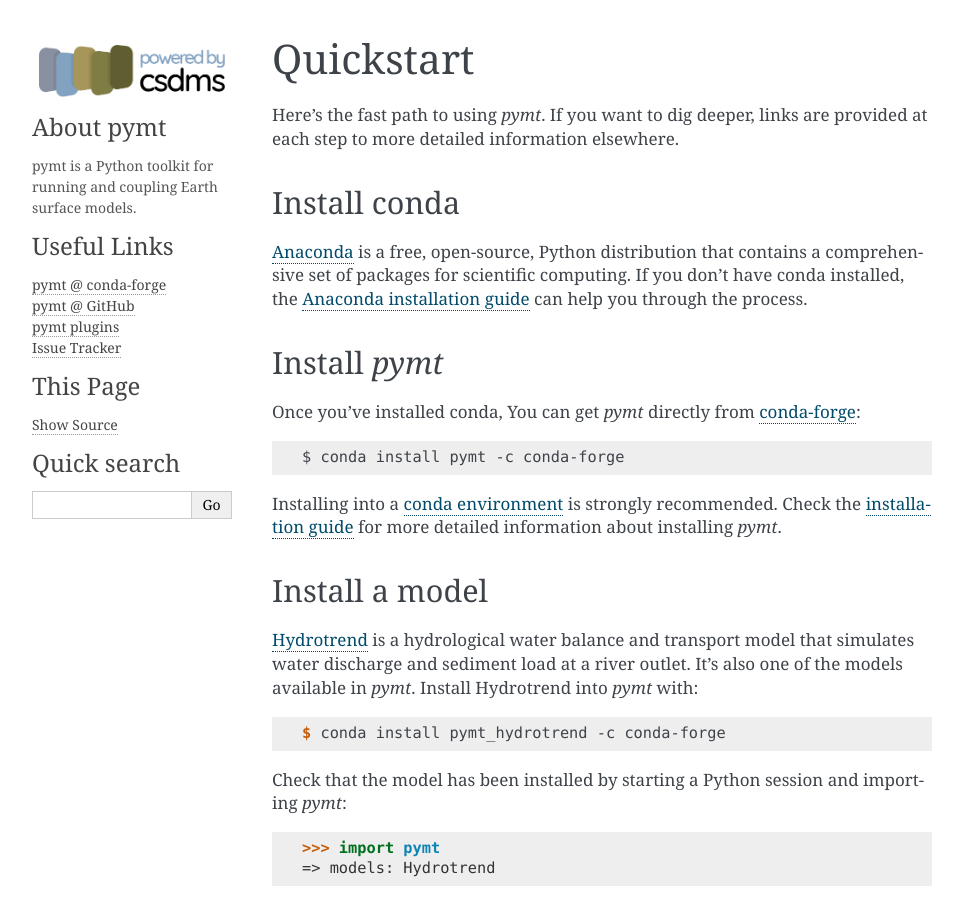
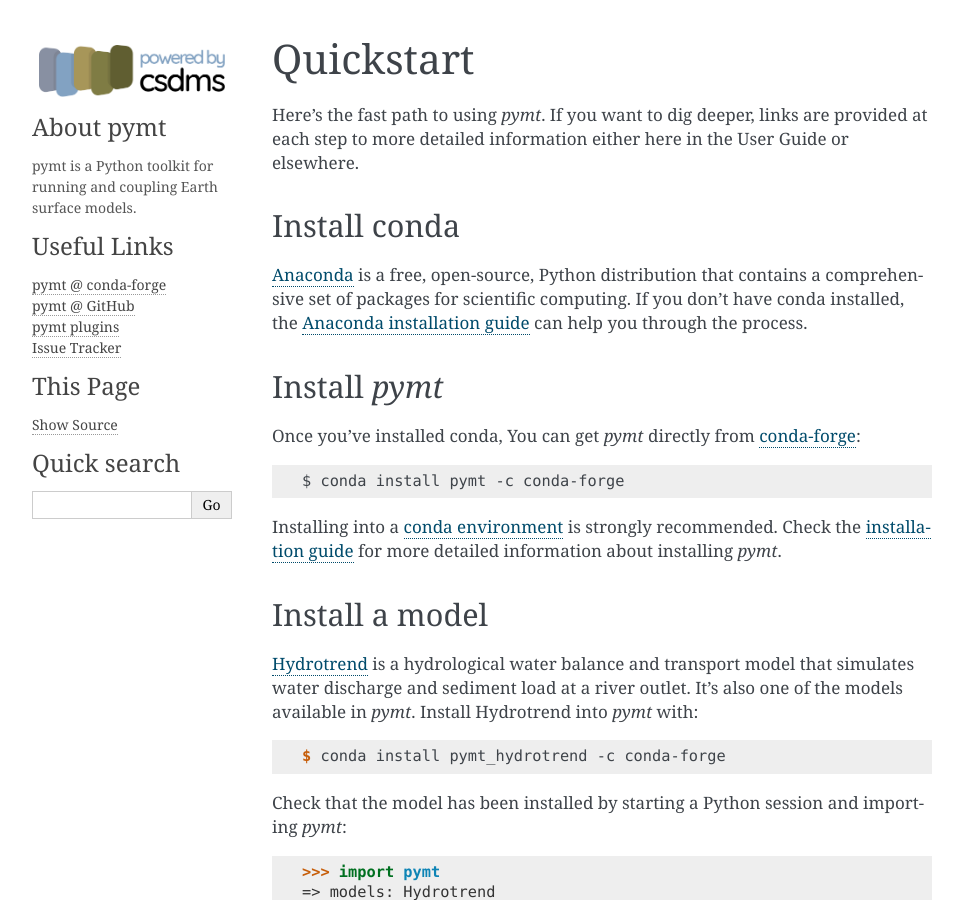
Before and after one commit to csdms/pymt, a Sphinx documentation site: the page built from docs/quickstart.rst, in a window 1280 px wide and 900 px high. Shown: the whole window, without its empty margins (148-1111 px from the left). Built offline with Sphinx 7.4.7, drawn with Linux system fonts in a browser that asks for light colours; pages that are not in the unit, such as notebooks, are missing from menus; some of the changed text lies outside the part shown.

Commit message:
Minor updates to text

```diff
--- a/docs/index.rst
+++ b/docs/index.rst
@@ -39,7 +39,8 @@
 User Guide
 ----------
 
-If you are looking for information on using *pymt* to run and couple models,
+If you are looking for information on using *pymt*
+to configure, run, and couple models,
 this part of the documentation is for you.
 
 .. toctree::
--- a/docs/quickstart.rst
+++ b/docs/quickstart.rst
@@ -3,7 +3,8 @@
 
 Here's the fast path to using *pymt*.
 If you want to dig deeper,
-links are provided at each step to more detailed information elsewhere.
+links are provided at each step to more detailed information
+either here in the User Guide or elsewhere.
 
 
 Install conda
```
Also changed, not shown: other parts of docs/quickstart.rst (+1 -1 lines).
